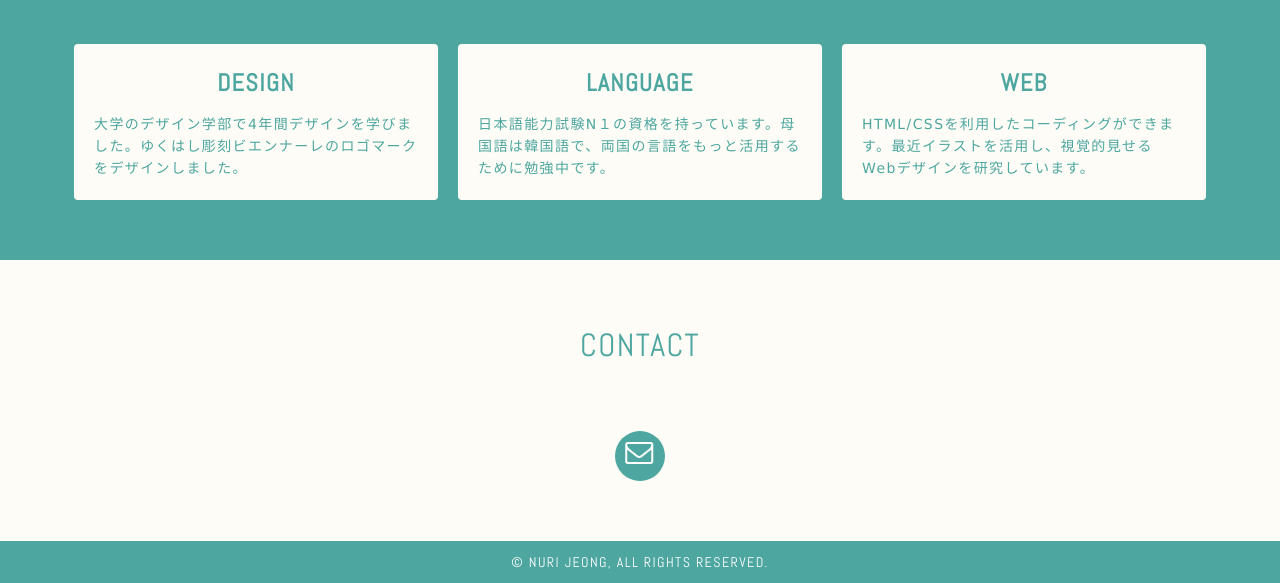
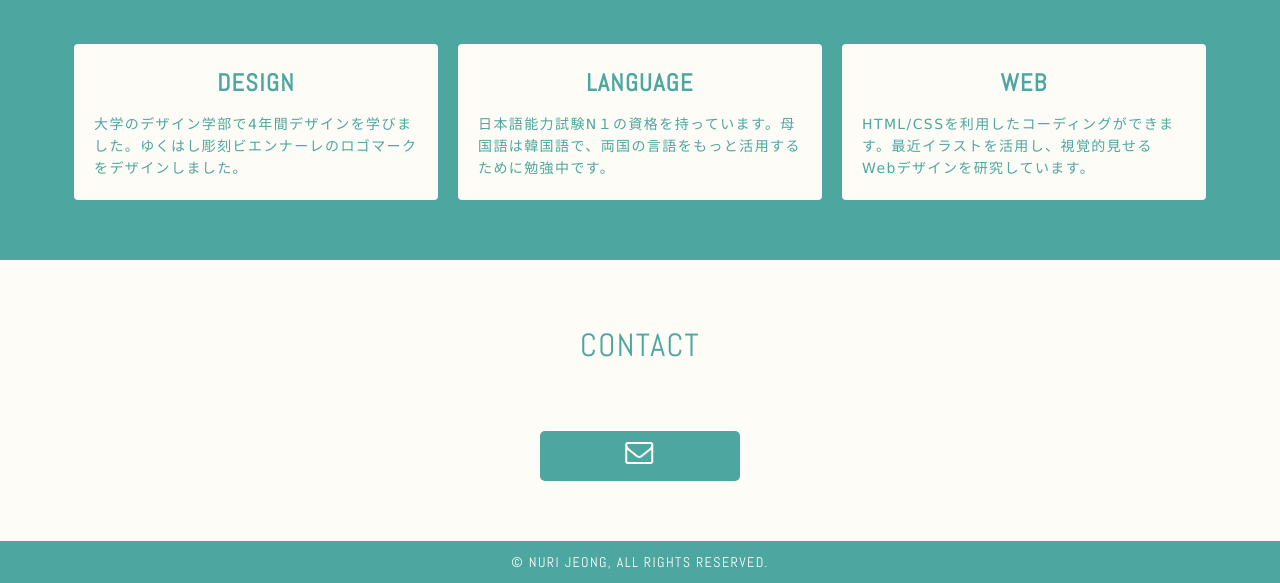
Before and after one commit to unbi21/responsive-site, a plain HTML site: page index.html in a window 1280 px wide. Shown: the part 627-1210 px from the top of the page. Drawn offline with nearby package versions, Linux system fonts and the light colour scheme.

Commit message:
add button

```diff
--- a/css/style.css
+++ b/css/style.css
@@ -120,19 +120,18 @@ section {
     vertical-align: top; }
     #contact ul li:last-child {
       margin-right: 0; }
-  #contact ul .github, #contact ul .skype {
-    font-size: 3.2rem; }
-  #contact ul .github i {
-    margin-left: 2px; }
+
   #contact ul a {
     display: block;
-    width: 50px;
+    width: 200px;
     height: 50px;
     color: #FFF;
     background-color: #4DA69F;
-    -moz-border-radius: 50%;
-    -webkit-border-radius: 50%;
-    border-radius: 50%; }
+    -webkit-border-top-left-radius: 5px;
+    -webkit-border-top-right-radius: 5px;
+    -webkit-border-bottom-left-radius: 5px;
+    -webkit-border-bottom-right-radius: 5px;
+    }
 
 /* Footer
 ------------------------------------------------------------*/
```
